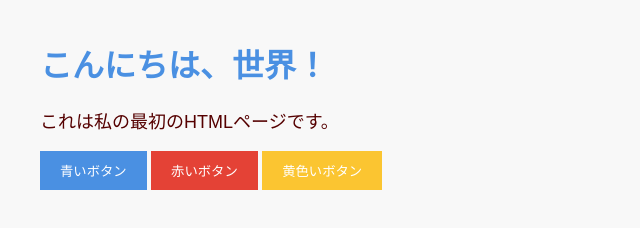
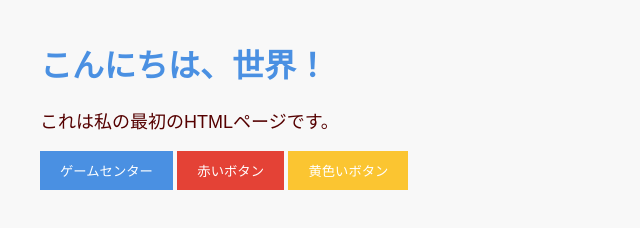
Before and after one commit to protoLHT/protoLHT.github.io, a plain HTML site: page index.html in a window 1280 px wide. Shown: the whole page, without its empty margins (0-640 px from the left). Drawn offline with Linux system fonts and the light colour scheme.

Commit message:
Update index.html

```diff
--- a/index.html
+++ b/index.html
@@ -8,7 +8,7 @@
     <h1>こんにちは、世界！</h1>
     <p>これは私の最初のHTMLページです。</p>
 </body>
-<button id="blueButton" class="button">青いボタン</button>
+<button id="blueButton" class="button">ゲームセンター</button>
 <button id="redButton" class="button">赤いボタン</button>
 <button id="yellowButton" class="button">黄色いボタン</button>
 
```
